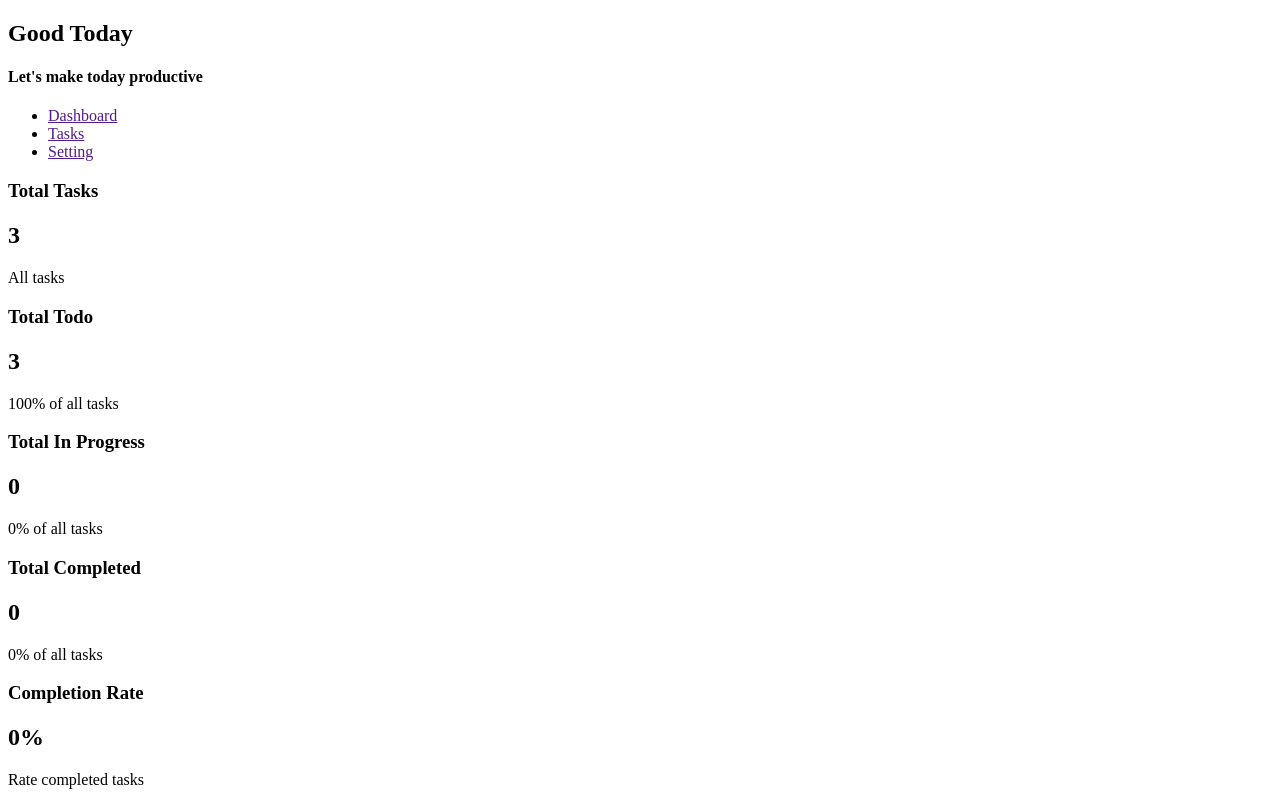
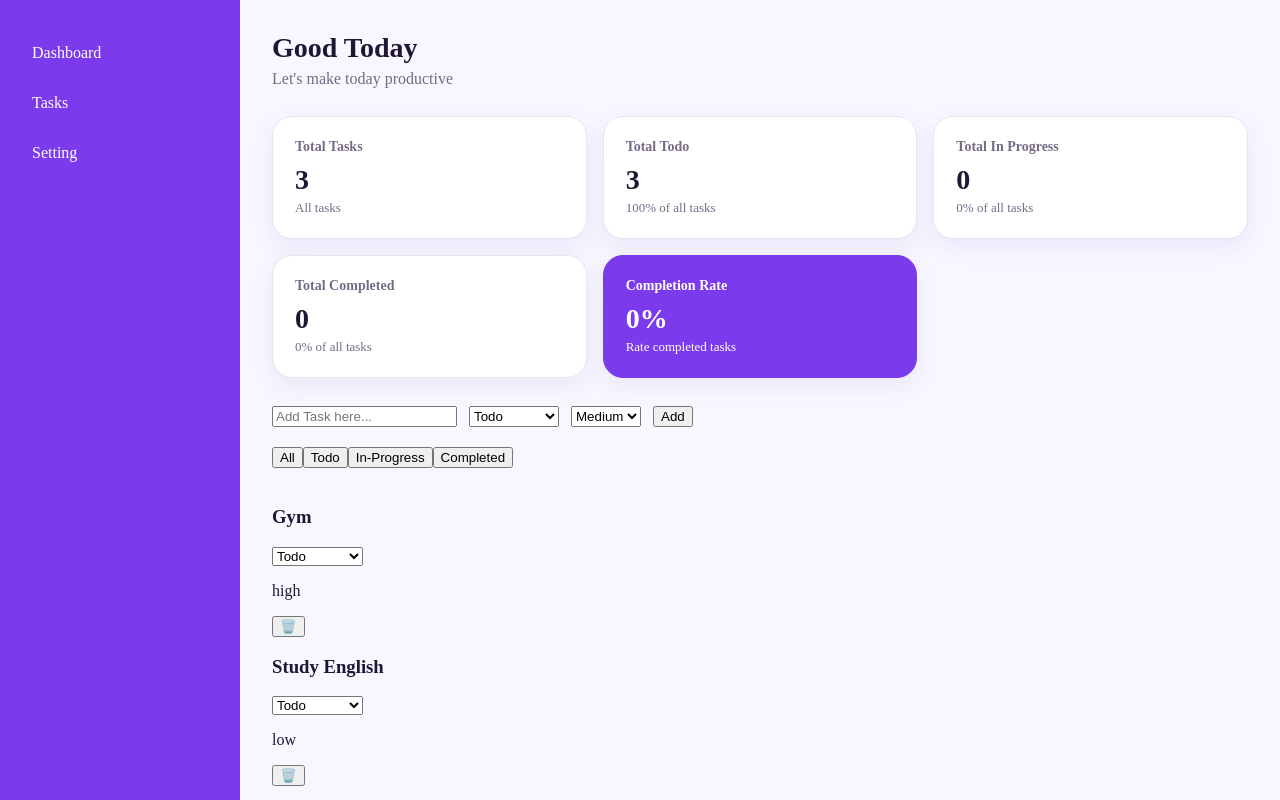
Before and after one commit to dellya-dev/mini-dashboard, a React (Vite) app: page / in a window 1280 px wide. Shown: the top 800 px of the page. Built offline with nearby package versions, Linux system fonts and the light colour scheme.

Commit message:
Add CSS for App, Header, Sidebar, Overview, and Task Section

```diff
--- a/src/App.css
+++ b/src/App.css
@@ -0,0 +1,148 @@
+/* Layout */
+
+.app {
+  display: flex;
+}
+
+/* Sidebar */
+
+.sidebar {
+  width: 240px;
+  flex-shrink: 0;
+  min-height: 100vh;
+  background: var(--purple);
+  color: white;
+}
+
+.sidebar ul {
+  list-style: none;
+  padding: 32px 16px;
+  margin: 0;
+}
+
+.sidebar li {
+  margin-bottom: 8px;
+}
+
+.sidebar a {
+  display: block;
+  padding: 12px 16px;
+  border-radius: var(--radius-md);
+  color: white;
+  text-decoration: none;
+  transition: background 0.2s ease;
+}
+
+.sidebar a:hover {
+  background: rgba(255, 255, 255, 0.15);
+}
+
+/* Main-content */
+
+.main-content {
+  flex: 1;
+  padding: 32px;
+  display: flex;
+  flex-direction: column;
+  gap: 28px;
+}
+
+/* Header */
+
+.header h2 {
+  margin: 0;
+  font-size: 28px;
+  color: var(--text);
+}
+
+.header h4 {
+  margin: 6px 0 0;
+  color: var(--text-muted);
+  font-weight: 400;
+}
+
+/* Overview */
+
+.overview {
+  display: grid;
+  grid-template-columns: repeat(3, 1fr);
+  gap: 16px;
+}
+
+/* StatCard */
+.stat-card {
+  background: var(--surface);
+  border: 1px solid var(--border);
+  border-radius: var(--radius-lg);
+  padding: 22px;
+  box-shadow: var(--shadow);
+}
+
+.stat-card h3 {
+  margin: 0;
+  color: var(--text-muted);
+  font-size: 14px;
+  font-weight: 600;
+}
+
+.stat-card h2 {
+  margin: 10px 0 4px;
+  color: var(--text);
+  font-size: 28px;
+  line-height: 1.1;
+}
+
+.stat-card p {
+  margin: 0;
+  color: var(--text-muted);
+  font-size: 13px;
+}
+
+.stat-card.completion {
+  background: var(--purple);
+  border-color: var(--purple);
+  color: white;
+}
+
+.completion h3,
+.completion h2,
+.completion p {
+  color: white;
+}
+
+.stat-card {
+  transition:
+    transform 0.2s ease,
+    box-shadow 0.2s ease;
+}
+
+.stat-card:hover {
+  transform: translateY(-2px);
+  box-shadow: 0 12px 28px rgba(91, 33, 182, 0.12);
+}
+
+@media (max-width: 768px) {
+  .overview {
+    grid-template-columns: repeat(2, 1fr);
+  }
+}
+
+@media (max-width: 500px) {
+  .overview {
+    grid-template-columns: 1fr;
+  }
+}
+
+/* TaskSection */
+
+.task-section {
+  display: flex;
+  flex-direction: column;
+  gap: 20px;
+}
+
+/* TaskForm */
+.task-form {
+  display: flex;
+  gap: 12px;
+}
--- a/src/App.tsx
+++ b/src/App.tsx
@@ -77,14 +77,18 @@ function App() {
 
   const inProgressRate = totalInProgress / totalTasks * 100
 
-  const totalCompleted =  tasks.filter((task) => task.status === "completed").length
+  const totalCompleted = tasks.filter((task) => task.status === "completed").length
 
   const completionRate = totalCompleted / totalTasks * 100
 
   return (
     <>
-      <Header />
-      <Sidebar />
+      <div className="app">
+        <nav className="sidebar">
+          <Sidebar/>
+        </nav>
+        <main className="main-content">
+          <Header/>
           <Overview
             totalTasks={totalTasks}
             totalTodo={totalTodo}
@@ -102,6 +106,8 @@ function App() {
             onDeleteTask={handleDeleteTask}
             setFilter={setFilter}
           />
+        </main>
+      </div>
     </>
   )
 }
--- a/src/components/Header.tsx
+++ b/src/components/Header.tsx
@@ -1,10 +1,10 @@
-
+import '../App.css'
 
 function Header() {
 
   return (
     <>
-      <div>
+      <div className="header">
         <h2>Good Today</h2>
         <h4>Let's make today productive</h4>
       </div>
--- a/src/components/Overview.tsx
+++ b/src/components/Overview.tsx
@@ -1,4 +1,5 @@
 import StatCard from "./StatCard"
+import '../App.css'
 
 type OverviewProps = {
   totalTasks: number
@@ -20,45 +21,50 @@ function Overview({
 
   return (
     <>
-      <div>
+      <div className="overview">
         <StatCard
           title="Total Tasks"
           total={totalTasks}
           description="All tasks"
           format="number"
+          variant="default"
         />
         <StatCard
           title="Total Todo"
           total={totalTodo}
           description={Number.isInteger(todoRate)
-            ? `${todoRate}`+ "% of all tasks"
+            ? `${todoRate}` + "% of all tasks"
             : todoRate.toFixed(2)
             + "% of all tasks"}
           format="number"
+          variant="default"
         />
         <StatCard
           title="Total In Progress"
           total={totalInProgress}
           description={Number.isInteger(inProgressRate)
-             ? `${inProgressRate}`+ "% of all tasks"
+            ? `${inProgressRate}` + "% of all tasks"
             : inProgressRate.toFixed(2)
             + "% of all tasks"}
           format="number"
+          variant="default"
         />
         <StatCard
           title="Total Completed"
           total={totalCompleted}
           description={Number.isInteger(completionRate)
-            ? `${completionRate}`+ "% of all tasks"
+            ? `${completionRate}` + "% of all tasks"
             : completionRate.toFixed(2)
             + "% of all tasks"}
           format="number"
+          variant="default"
         />
         <StatCard
           title="Completion Rate"
           total={completionRate}
           description="Rate completed tasks"
           format="percent"
+          variant="completion"
         />
         </div>
     </>
--- a/src/components/StatCard.tsx
+++ b/src/components/StatCard.tsx
@@ -1,16 +1,18 @@
+import '../App.css'
+
 type StatCardProps = {
  title: string
  total: number
  description: string
  format: "number" | "percent"
+ variant: "default" | "completion"
 }
 
-function StatCard({ title, total, description, format }: StatCardProps) {
+function StatCard({ title, total, description, format, variant }: StatCardProps) {
 
   return (
     <>
-      <div>
-        <div>
+      <div className={`stat-card ${variant}`}>
           <h3>{title}</h3>
           <h2>
             {format === "number" &&
@@ -26,7 +28,6 @@ function StatCard({ title, total, description, format }: StatCardProps) {
           </h2>
           <p>{description}</p>
         </div>
-      </div>
     </>
   )
 }
--- a/src/components/TaskForm.tsx
+++ b/src/components/TaskForm.tsx
@@ -1,5 +1,6 @@
 import { useState, type ChangeEvent } from "react"
 import type { TaskFormData } from "../types/task"
+import '../App.css'
 
 type TaskFormProps = {
   onAddTask: (FormData: TaskFormData) => void
@@ -43,7 +44,7 @@ function TaskForm({ onAddTask }: TaskFormProps) {
 
   return (
     <>
-      <div>
+      <div className="task-form">
         <input
           type="text"
           name="title"
--- a/src/components/TaskSection.tsx
+++ b/src/components/TaskSection.tsx
@@ -2,6 +2,7 @@ import type { Filter, Task, TaskFormData, TaskStatus } from "../types/task.ts"
 import FilterBar from "./FilterBar.tsx"
 import TaskForm from "./TaskForm.tsx"
 import TaskList from "./TaskList.tsx"
+import '../App.css'
 
 type TaskSectionProps = {
   tasks: Task[]
@@ -14,7 +15,7 @@ type TaskSectionProps = {
 function TaskSection({ tasks, onAddTask, onChangesStatus,  onDeleteTask, setFilter  }: TaskSectionProps) {
   return (
     <>
-      <div>
+      <div className="task-section">
         <TaskForm
           onAddTask={onAddTask}
         />
--- a/src/index.css
+++ b/src/index.css
@@ -0,0 +1,29 @@
+:root {
+  --purple: #7c3aed;
+  --purple-dark: #5b21b6;
+  --purple-light: #ede9fe;
+
+  --background: #f8f7ff;
+  --surface: #ffffff;
+
+  --text: #1f1635;
+  --text-muted: #756b86;
+
+  --border: #e9e4f2;
+
+  --success: #16a34a;
+  --warning: #f59e0b;
+  --danger: #ef4444;
+
+  --radius-sm: 8px;
+  --radius-md: 14px;
+  --radius-lg: 20px;
+
+  --shadow: 0 8px 24px rgba(91, 33, 182, 0.08);
+}
+
+body {
+  margin: 0;
+  background: var(--background);
+  color: var(--text);
+}
```
Lines whose indentation alone changed are shown as unchanged.
